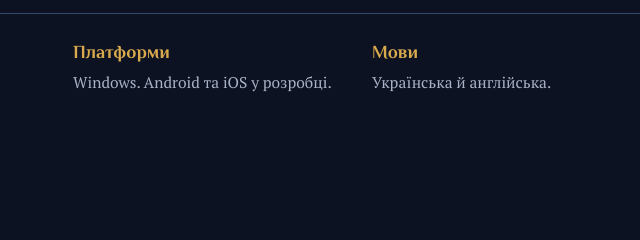
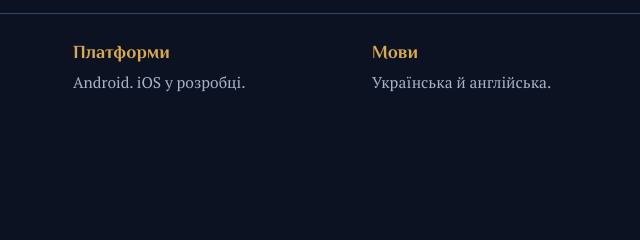
Before and after one commit to myk0laus/ashen-wheels, a plain HTML site: page index.html in a window 1280 px wide. Shown: the part 9517-9757 px from the top of the page, 282-922 px from the left. Drawn offline with Linux system fonts and the light colour scheme; a web font is replaced by a local one.

Commit message:
Add files via upload

```diff
--- a/index.html
+++ b/index.html
@@ -661,7 +661,7 @@ footer .wrap { display: flex; flex-wrap: wrap; justify-content: space-between; g
     </div>
     <dl class="status">
       <div><dt data-en="Genre">Жанр</dt><dd data-en="Turn-based fantasy strategy with a card battle and dice.">Покрокова фентезі-стратегія з картковим боєм і кубиками.</dd></div>
-      <div><dt data-en="Platforms">Платформи</dt><dd data-en="Windows. Android and iOS are in development.">Windows. Android та iOS у розробці.</dd></div>
+      <div><dt data-en="Platforms">Платформи</dt><dd data-en="Android. iOS is in development.">Android. iOS у розробці.</dd></div>
       <div><dt data-en="Languages">Мови</dt><dd data-en="Ukrainian and English.">Українська й англійська.</dd></div>
       <div><dt data-en="Campaigns">Кампанії</dt><dd data-en="Awakening of the Seals is playable. The Ashen Bells and The Thorn Crown will come later.">«Пробудження Печатей» можна грати. «Попелясті Дзвони» й «Тернова Корона» будуть згодом.</dd></div>
     </dl>
```
